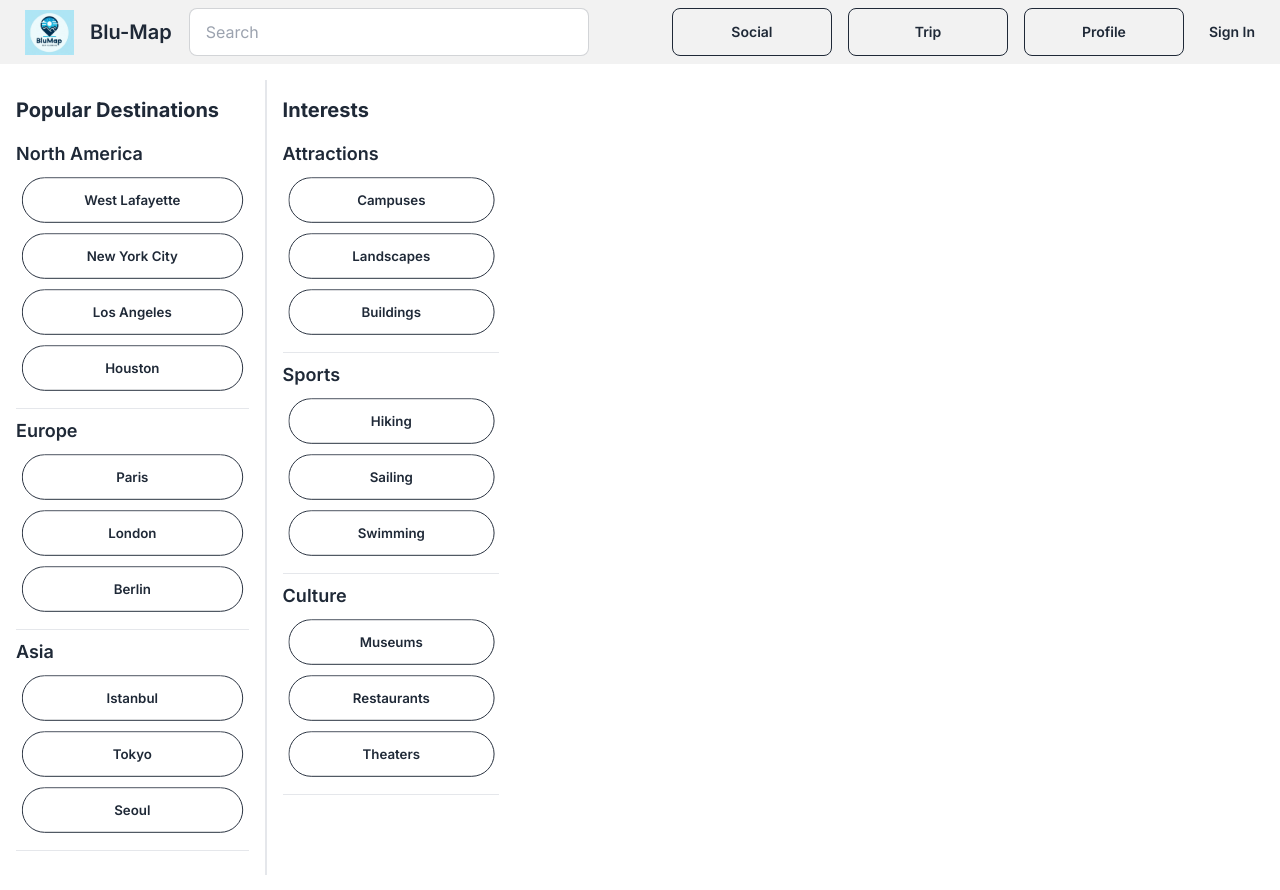
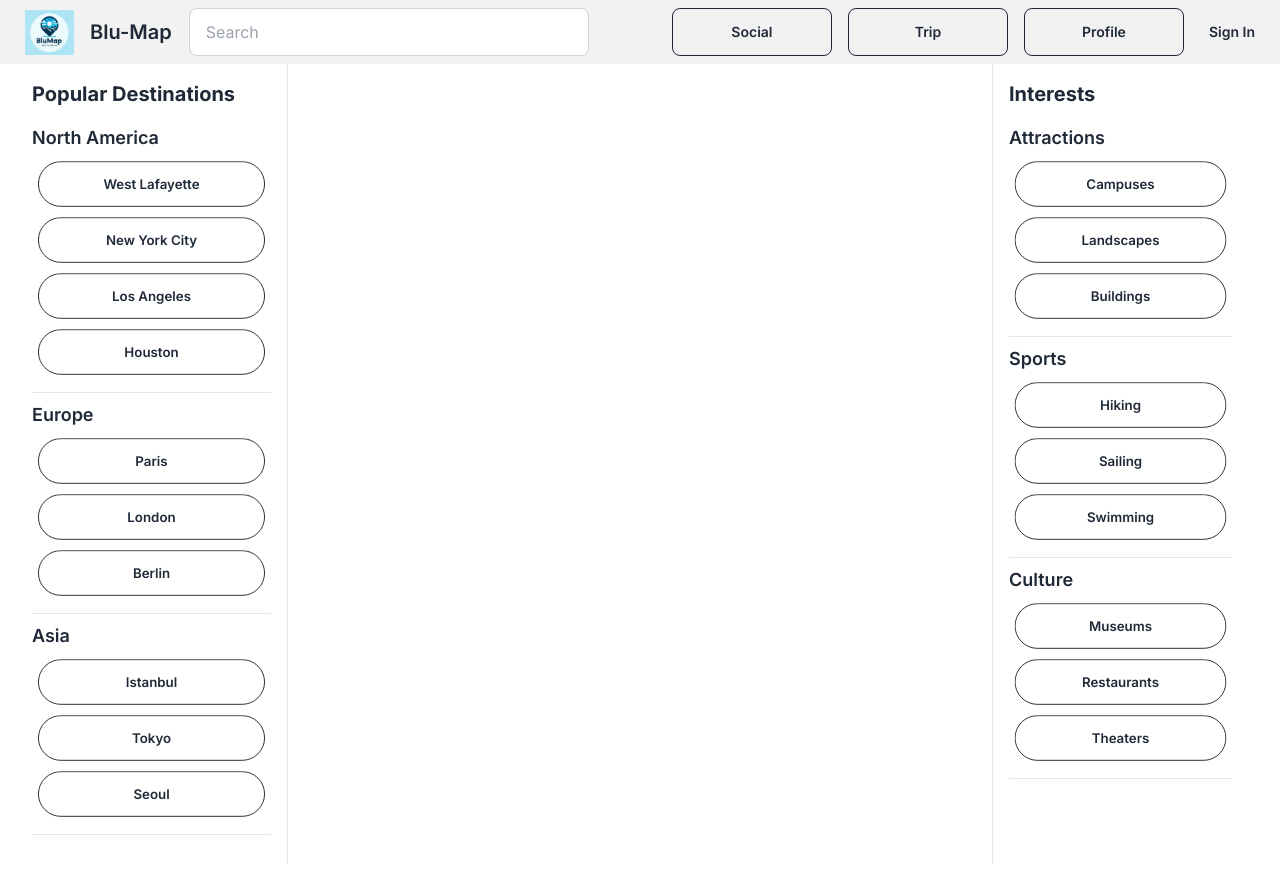
Before and after one commit to mkarabul/blu-map, a Next.js app in the folder client/: page /social in a window 1280 px wide. After the commit the page ends 800 px from the top, so only its background shows below. Built offline with nearby package versions, Linux system fonts and the light colour scheme; no server answers.

Commit message:
make the buttons as sidebars for social page, vertically adjust trips, and fix navbar positioning

```diff
--- a/client/src/app/components/navbar.jsx
+++ b/client/src/app/components/navbar.jsx
@@ -9,7 +9,10 @@ export default async function Navbar() {
   const user = session?.user;
 
   return (
-    <header className="navbar bg-base-200 w-100vw">
+    <header
+      className="navbar bg-base-200 w-100vw z-50"
+      style={{ position: "fixed" }}
+    >
       {/* Left Section */}
       <div className="left-section flex-1">
         <Link className="btn btn-ghost text-xl" href="/">
--- a/client/src/app/social/page.jsx
+++ b/client/src/app/social/page.jsx
@@ -18,7 +18,7 @@ function SocialPage() {
 
   return (
     <div className="container mx-auto p-4">
-      <div className="flex flex-col md:flex-row">
+      <div className="flex flex-col md:flex-row mt-20">
         {/* Accordion sections for smaller screens */}
         <div className="md:hidden">
           {/* Popular Destinations Accordion */}
@@ -147,7 +147,7 @@ function SocialPage() {
         </div>
 
         {/* Left Column: Popular Destinations */}
-        <div className="w-1/5 p-4 border-r pl-0 flex flex-col items-center hidden md:block">
+        <div className="md:fixed md:left-4 lg:left-8 md:top-4 md:w-1/5 p-4 border-r md:pl-0 md:h-screen overflow-auto hidden md:block mt-12">
           <h2 className="font-bold text-xl mb-4">Popular Destinations</h2>
 
           {/* North America Section */}
@@ -199,10 +199,13 @@ function SocialPage() {
           <hr className="border-t mx-auto w-full my-2" />
         </div>
 
-        <ListPosts />
+        {/* Middle Column: Posts */}
+        <div className="flex-1 justify-center mt-0">
+          <ListPosts />
+        </div>
 
         {/* Right Column: Interests */}
-        <div className="w-1/5 p-4 border-l hidden md:block">
+        <div className="md:fixed md:right-4 lg:right-8 md:top-4 md:w-1/5 p-4 border-l md:h-screen overflow-auto hidden md:block mt-12">
           <h2 className="font-bold text-xl mb-4">Interests</h2>
           {/* Attractions Section */}
           <h3 className="font-semibold text-lg mb-2">Attractions</h3>
```
